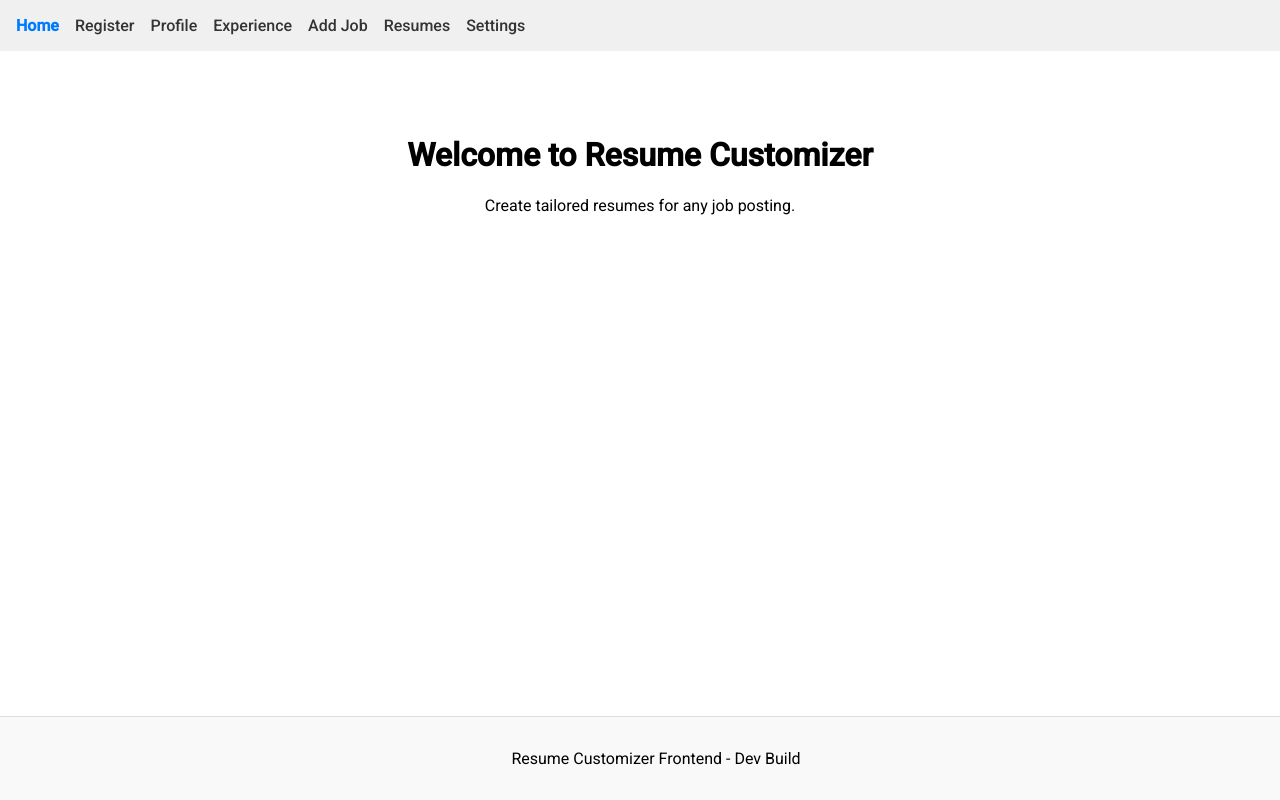
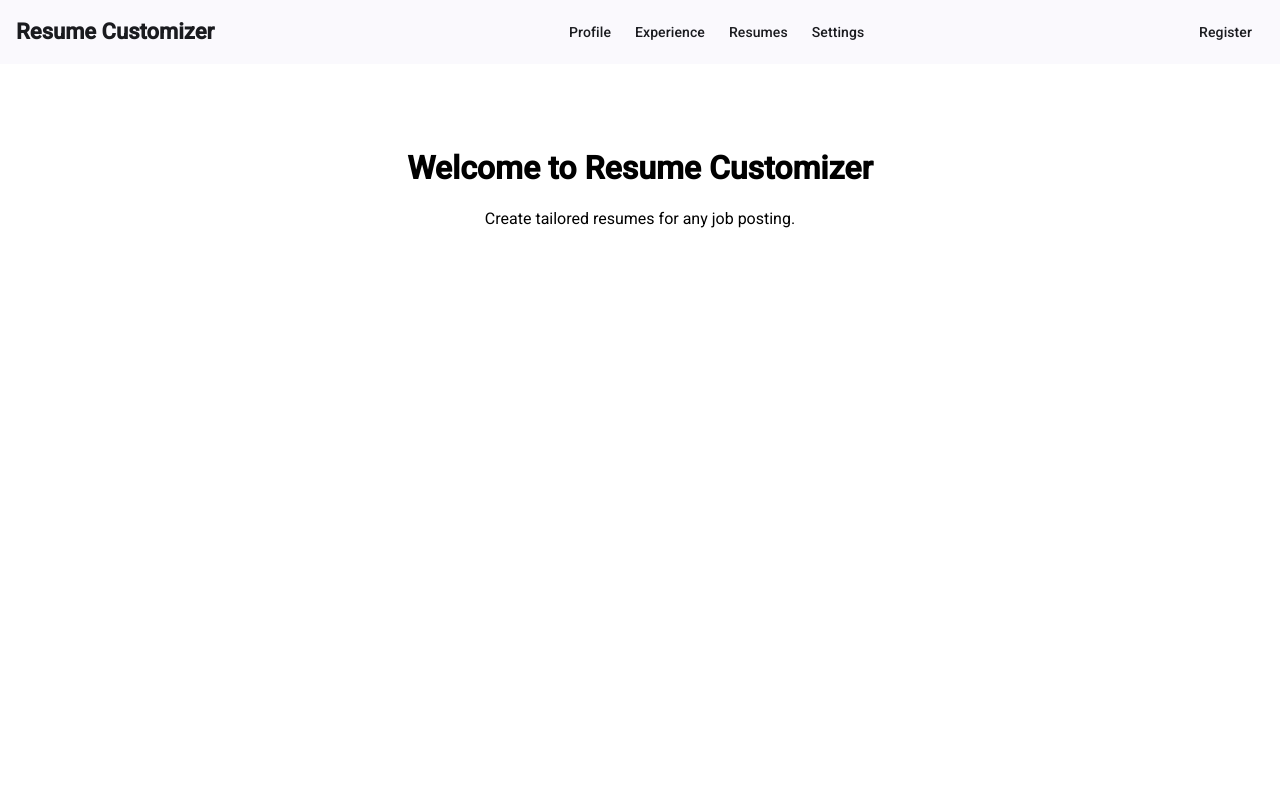
Before and after one commit to jonkmatsumo/resume-customizer-frontend, an Angular app: page / in a window 1280 px wide. Built offline with nearby package versions, Linux system fonts and the light colour scheme.

Commit message:
layout components

```diff
--- a/src/app/app.html
+++ b/src/app/app.html
@@ -1,27 +1,6 @@
 <div class="app-container">
-  <header>
-    <nav>
-      <ul>
-        <li>
-          <a routerLink="/" routerLinkActive="active" [routerLinkActiveOptions]="{ exact: true }"
-            >Home</a
-          >
-        </li>
-        <li><a routerLink="/register" routerLinkActive="active">Register</a></li>
-        <li><a routerLink="/profile" routerLinkActive="active">Profile</a></li>
-        <li><a routerLink="/experience" routerLinkActive="active">Experience</a></li>
-        <li><a routerLink="/experience/edit" routerLinkActive="active">Add Job</a></li>
-        <li><a routerLink="/resumes" routerLinkActive="active">Resumes</a></li>
-        <li><a routerLink="/settings" routerLinkActive="active">Settings</a></li>
-      </ul>
-    </nav>
-  </header>
-
+  <app-header></app-header>
   <main>
     <router-outlet></router-outlet>
   </main>
-
-  <footer>
-    <p>Resume Customizer Frontend - Dev Build</p>
-  </footer>
 </div>
--- a/src/app/app.ts
+++ b/src/app/app.ts
@@ -1,9 +1,10 @@
 import { Component, signal } from '@angular/core';
-import { RouterOutlet, RouterLink, RouterLinkActive } from '@angular/router';
+import { RouterOutlet } from '@angular/router';
+import { HeaderComponent } from './layout/header/header.component';
 
 @Component({
   selector: 'app-root',
-  imports: [RouterOutlet, RouterLink, RouterLinkActive],
+  imports: [RouterOutlet, HeaderComponent],
   templateUrl: './app.html',
   styleUrl: './app.scss',
 })
--- /dev/null
+++ b/src/app/layout/header/header.component.ts
@@ -0,0 +1,62 @@
+import { Component, inject } from '@angular/core';
+import { RouterLink, RouterLinkActive } from '@angular/router';
+import { MatToolbarModule } from '@angular/material/toolbar';
+import { MatButtonModule } from '@angular/material/button';
+import { MatIconModule } from '@angular/material/icon';
+import { CommonModule } from '@angular/common';
+import { UserService } from '../../core/services/user.service';
+
+@Component({
+  selector: 'app-header',
+  standalone: true,
+  imports: [
+    CommonModule,
+    RouterLink,
+    RouterLinkActive,
+    MatToolbarModule,
+    MatButtonModule,
+    MatIconModule,
+  ],
+  template: `
+    <mat-toolbar color="primary">
+      <span class="logo">Resume Customizer</span>
+      <span class="spacer"></span>
+      <nav>
+        <a mat-button routerLink="/profile" routerLinkActive="active">Profile</a>
+        <a mat-button routerLink="/experience" routerLinkActive="active">Experience</a>
+        <a mat-button routerLink="/resumes" routerLinkActive="active">Resumes</a>
+        <a mat-button routerLink="/settings" routerLinkActive="active">Settings</a>
+      </nav>
+      <span class="spacer"></span>
+      @if (userState.currentUser(); as user) {
+        <span class="user-info">
+          {{ user.email }}
+        </span>
+      }
+      @if (!userState.isLoggedIn()) {
+        <a mat-button routerLink="/auth/register">Register</a>
+      }
+    </mat-toolbar>
+  `,
+  styles: [
+    `
+      .spacer {
+        flex: 1 1 auto;
+      }
+      .logo {
+        font-weight: bold;
+        margin-right: 2rem;
+      }
+      .active {
+        background-color: rgba(255, 255, 255, 0.1);
+      }
+      .user-info {
+        margin-right: 1rem;
+        font-size: 0.9rem;
+      }
+    `,
+  ],
+})
+export class HeaderComponent {
+  readonly userState = inject(UserService);
+}
```
